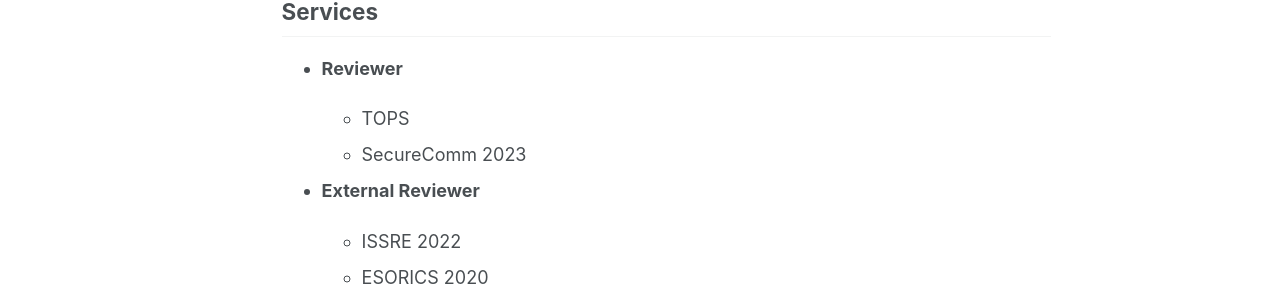
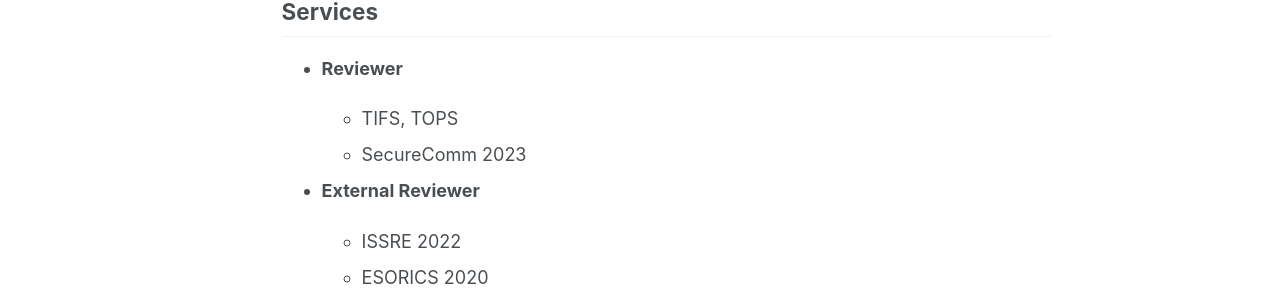
Before and after one commit to chicharitomu14/chicharitomu14.github.io, a Jekyll site: the page built from _pages/about.md, in a window 1280 px wide and 900 px high, scrolled down 4700 px. Shown: the part 402-703 px from the top of the window. Built offline with Jekyll 4.4.1, drawn with Linux system fonts in a browser that asks for light colours.

Commit message:
update review

```diff
--- a/_pages/about.md
+++ b/_pages/about.md
@@ -104,7 +104,7 @@ Vulnerabilities and Acknowledgments
 
 - **Reviewer**
 
-  - TOPS
+  - TIFS, TOPS
   - SecureComm 2023
 - **External Reviewer**
   - ISSRE 2022
```
